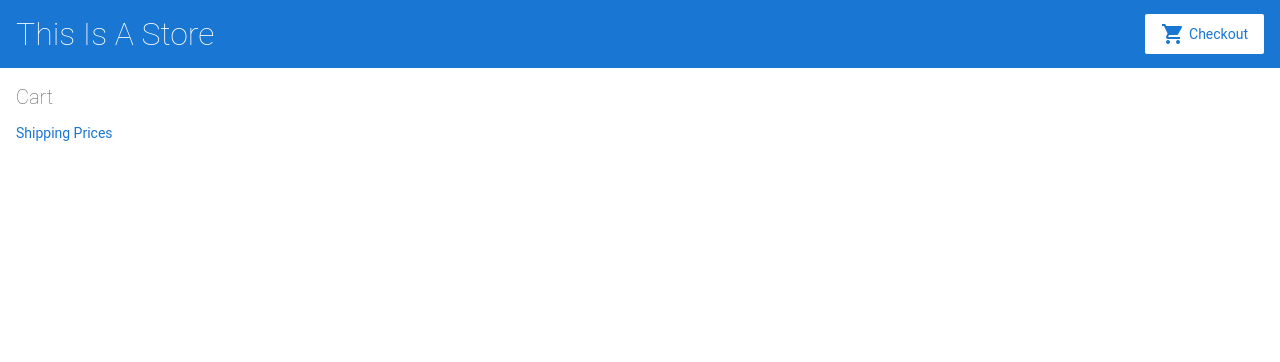
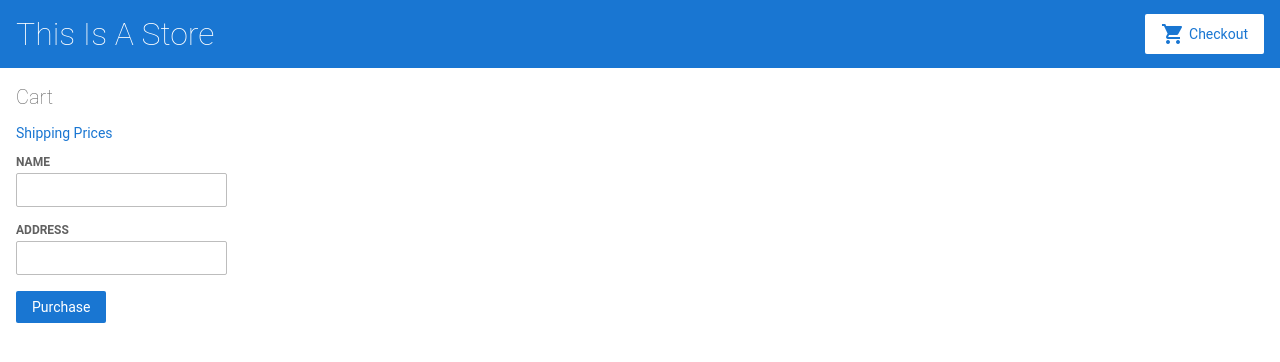
Before and after one commit to CloudyAnt/angular-o8gapw-fcpxgd, an Angular app: page /cart in a window 1280 px wide. Shown: the top 362 px of the page. Built offline with nearby package versions, Linux system fonts and the light colour scheme.

Commit message:
add form

```diff
--- a/src/app/app.module.ts
+++ b/src/app/app.module.ts
@@ -2,7 +2,7 @@
 import { BrowserModule } from '@angular/platform-browser';
 import { RouterModule } from '@angular/router';
 import { HttpClientModule } from '@angular/common/http';
-// import { ReactiveFormsModule } from '@angular/forms';
+import { ReactiveFormsModule } from '@angular/forms';
 
 import { AppComponent } from './app.component';
 import { TopBarComponent } from './top-bar/top-bar.component';
@@ -16,7 +16,7 @@
   imports: [
     BrowserModule,
     HttpClientModule,
-    // ReactiveFormsModule,
+    ReactiveFormsModule,
     RouterModule.forRoot([
       { path: '', component: ProductListComponent },
       { path: 'products/:productId', component: ProductDetailsComponent},
--- a/src/app/cart/cart.component.html
+++ b/src/app/cart/cart.component.html
@@ -8,3 +8,23 @@
   <span>{{ item.name }}</span>
   <span>{{ item.price | currency }}</span>
 </div>
+
+<form [formGroup]="checkoutForm" (ngSubmit)="onSubmit(checkoutForm.value)">
+
+  <div>
+    <label for="name">
+      Name
+    </label>
+    <input id="name" type="text" formControlName="name">
+  </div>
+
+  <div>
+    <label for="address">
+      Address
+    </label>
+    <input id="address" type="text" formControlName="address">
+  </div>
+
+  <button class="button" type="submit">Purchase</button>
+
+</form>
--- a/src/app/cart/cart.component.ts
+++ b/src/app/cart/cart.component.ts
@@ -1,4 +1,6 @@
 import { Component, OnInit } from '@angular/core';
+import { FormBuilder } from '@angular/forms';
+
 import { CartService } from '../cart.service';
 
 @Component({
@@ -9,13 +11,27 @@
 export class CartComponent implements OnInit {
 
   items;
+  checkoutForm;
 
   constructor(
-    private cartService: CartService
+    private cartService: CartService,
+    private FormBuilder: FormBuilder
   ) { }
 
   ngOnInit() {
     this.items = this.cartService.getItems();
+    this.checkoutForm = this.FormBuilder.group({
+      name: '',
+      address: ''
+    });
+  }
+
+  onSubmit(customerData) {
+    // Process checkout data here
+    console.warn('Your order has been submitted', customerData);
+
+    this.items = this.cartService.clearCart();
+    this.checkoutForm.reset();
   }
 
 }
```
